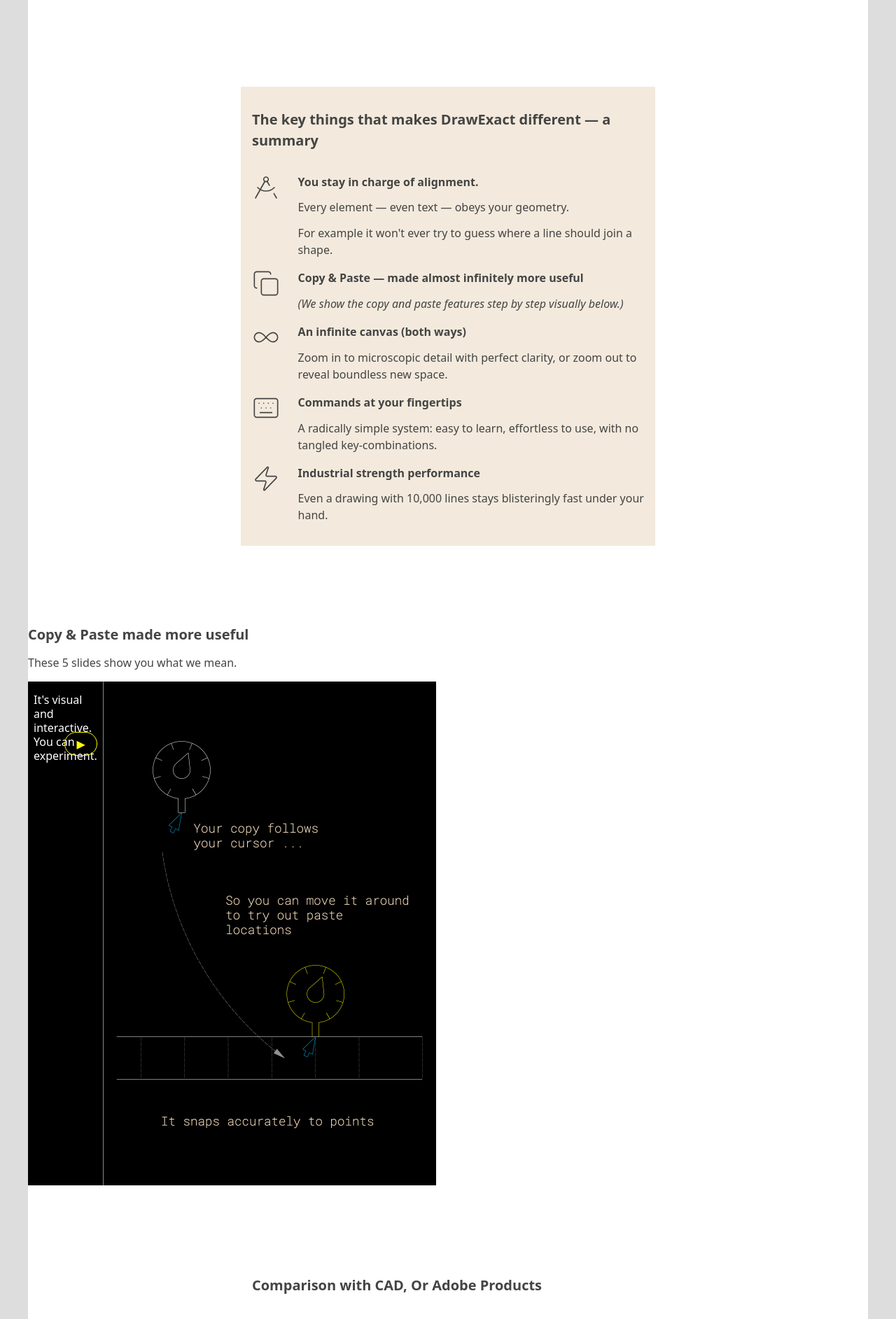
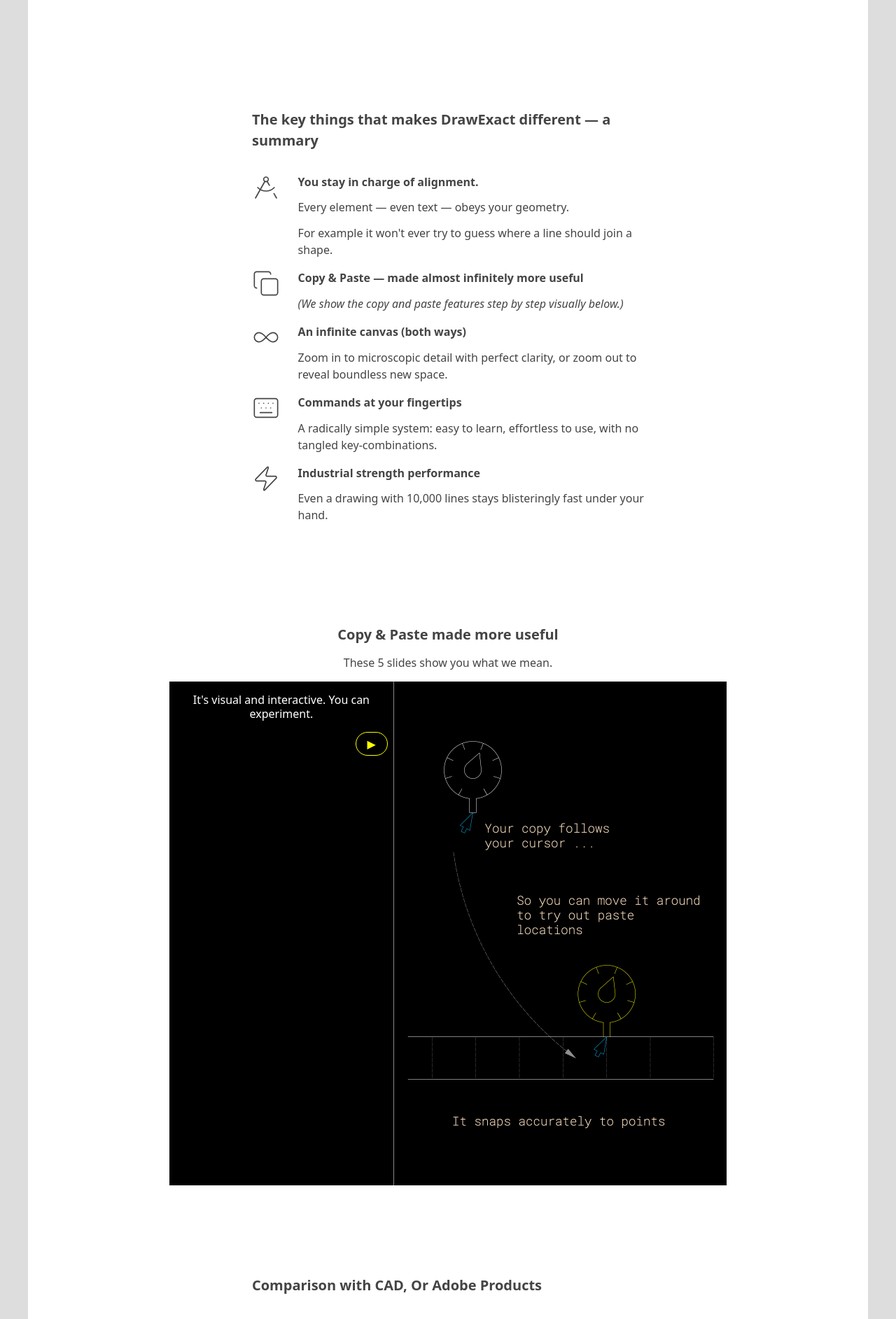
Before and after one commit to peterhoward42/dxact-web, a Svelte app: page / in a window 1280 px wide. Shown: the part 2660-4545 px from the top of the page at 70% size. Built offline with nearby package versions, Linux system fonts and the light colour scheme.

Commit message:
fix: width of copy paste intro on desky

```diff
--- a/src/App.svelte
+++ b/src/App.svelte
@@ -32,7 +32,7 @@
         <WhatIs />
         <GetStarted />
         <BigScreen2 />
-        <DifferencesOutline />
+        <DifferencesOutline altBackground="true"/>
         <CopyAndPasteIntro />
         <PowerPoint2 />
 
@@ -51,7 +51,7 @@
                 <GetStarted />
                 <BigScreen2 />
             </RowOfPanelsForDesktop>
-            <DifferencesOutline />
+            <DifferencesOutline altBackground={false}/>
             <CopyAndPasteIntro />
 
             <PowerPoint2 />
--- a/src/components/CopyAndPasteIntro.svelte
+++ b/src/components/CopyAndPasteIntro.svelte
@@ -3,11 +3,9 @@
     import { copyAndPasteCarouselFrames } from "./carousel/copyandpaste/frames.svelte";
 </script>
 
-<div class="copyandpasteintro qpanel-width">
+<div class="copyandpasteintro qcol">
     <div class="qhead">Copy & Paste made more useful</div>
-    <div class="qcol">
-        <p>These 5  slides show you what we mean.</p>
-    </div>
+    <p>These 5 slides show you what we mean.</p>
     <ComposedImages carouselFrames={copyAndPasteCarouselFrames}
     ></ComposedImages>
 </div>
@@ -15,6 +13,8 @@
 <style>
     .copyandpasteintro {
         width: 100%;
+        align-items: center;
+        text-align: center;
         padding-left: 0rem;
         padding-right: 0rem;
         padding-top: 1rem;
--- a/src/components/DifferencesOutline.svelte
+++ b/src/components/DifferencesOutline.svelte
@@ -14,9 +14,11 @@
   import { responsiveMeta } from "../services/responsive.svelte";
   import CTA from "./CTA.svelte";
   import ListItemWithIcon from "./ListItemWithIcon.svelte";
+
+  let { altBackground } = $props();
 </script>
 
-<div class="differences qcol qpanel-width qbg-alt">
+<div class="differences qcol qpanel-width {altBackground ? 'qbg-alt' : ''}">
   <span class="title qhead"
     >The key things that makes DrawExact different — a summary</span
   >
```
